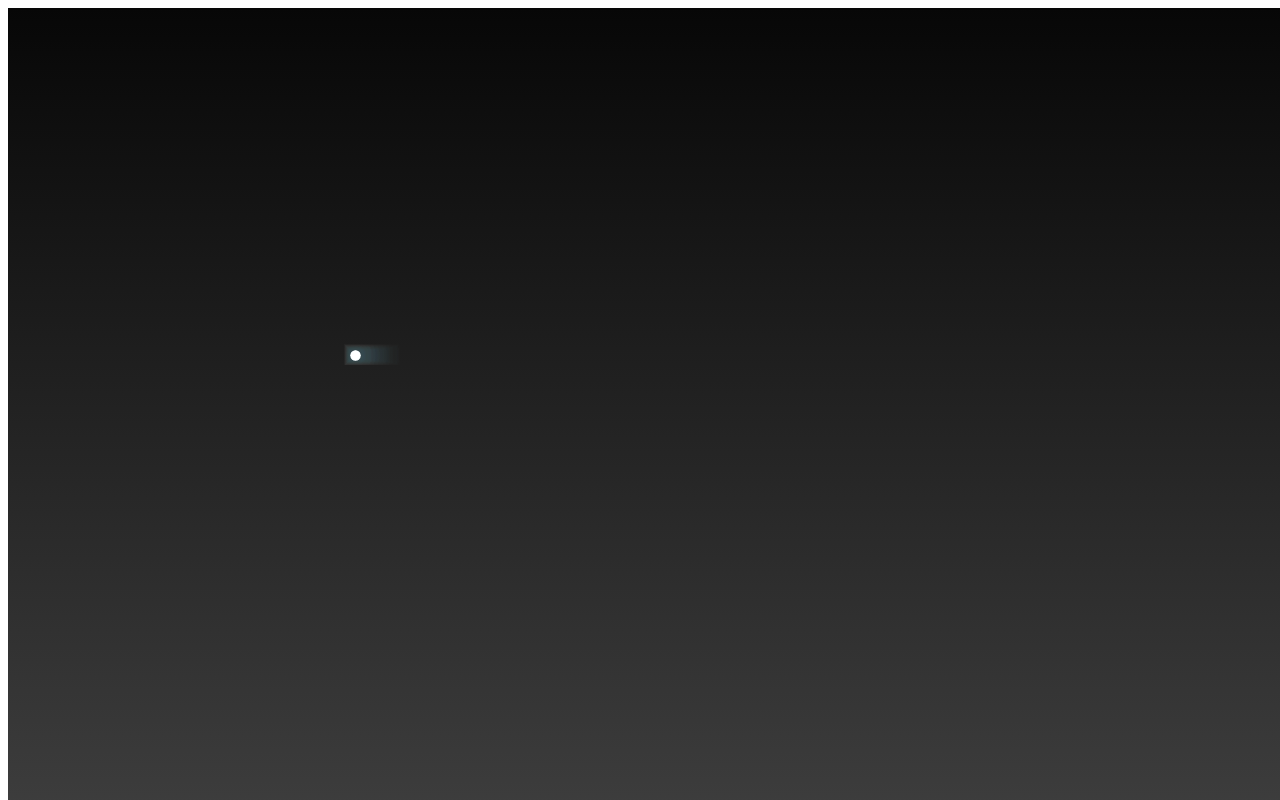
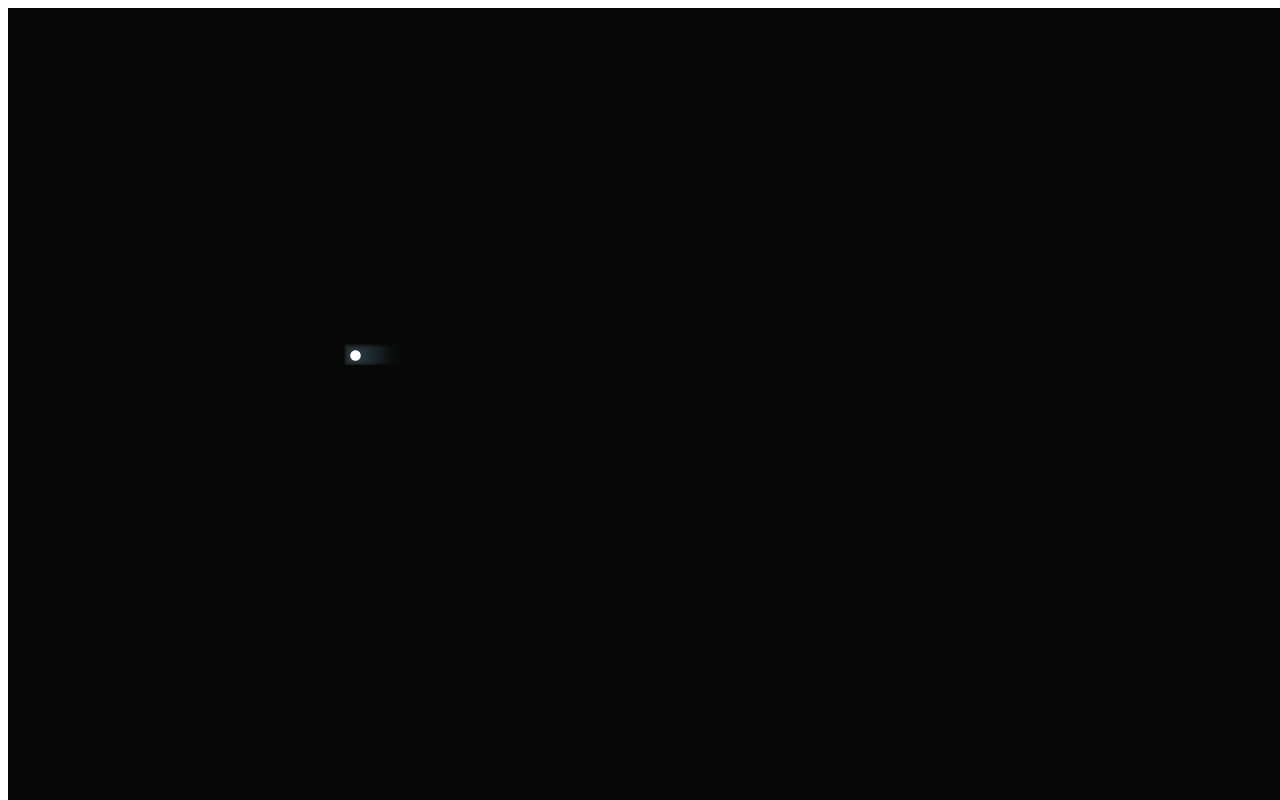
Before and after one commit to Gaelnduko/Design-1, a plain HTML site: page index.html in a window 1280 px wide. Shown: the top 800 px of the page. Drawn offline with Linux system fonts and the light colour scheme.

Commit message:
changed the background color

```diff
--- a/styles.css
+++ b/styles.css
@@ -3,5 +3,5 @@
   width: 200%;
   display: flex;
   padding: 300px;
-  background: linear-gradient(to bottom, rgb(7, 7, 7), rgb(73, 73, 73));
+  background: linear-gradient(to bottom, rgb(7, 7, 7), rgb(7, 7, 7));
 }
```
